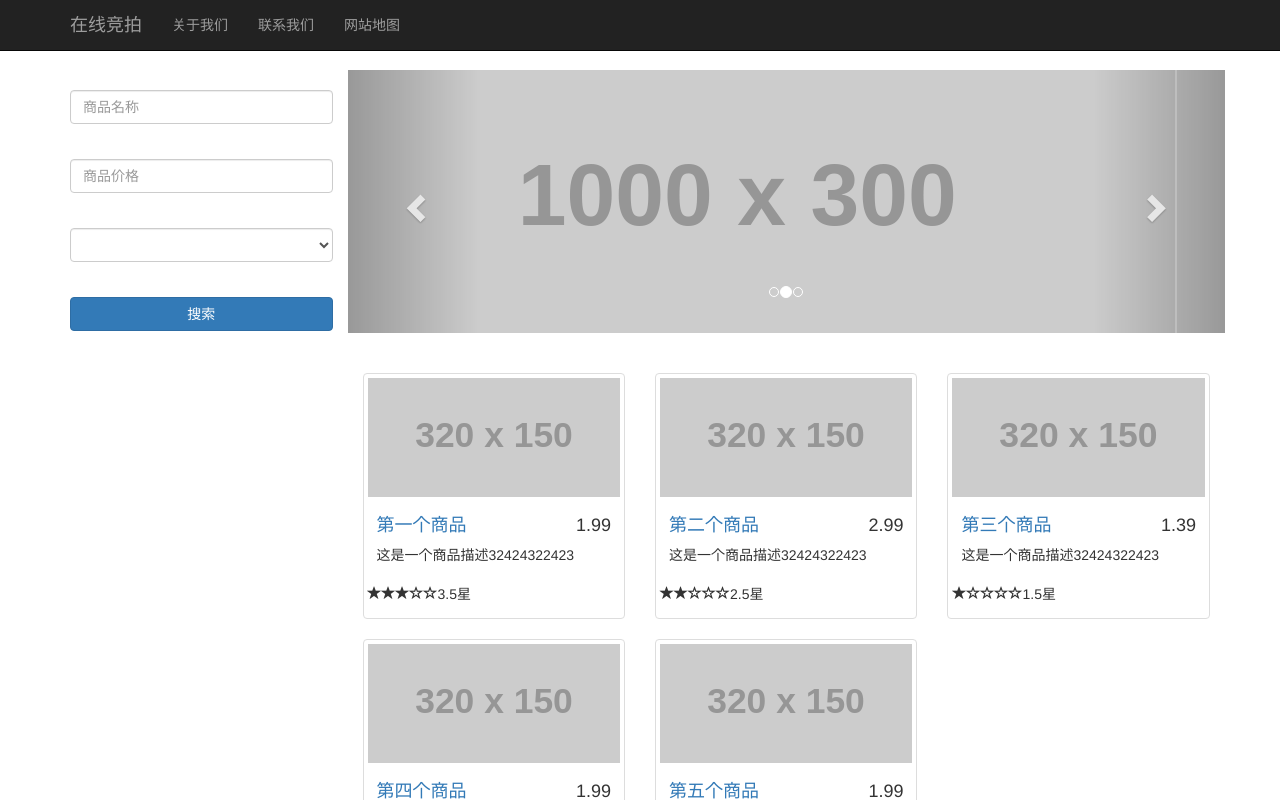
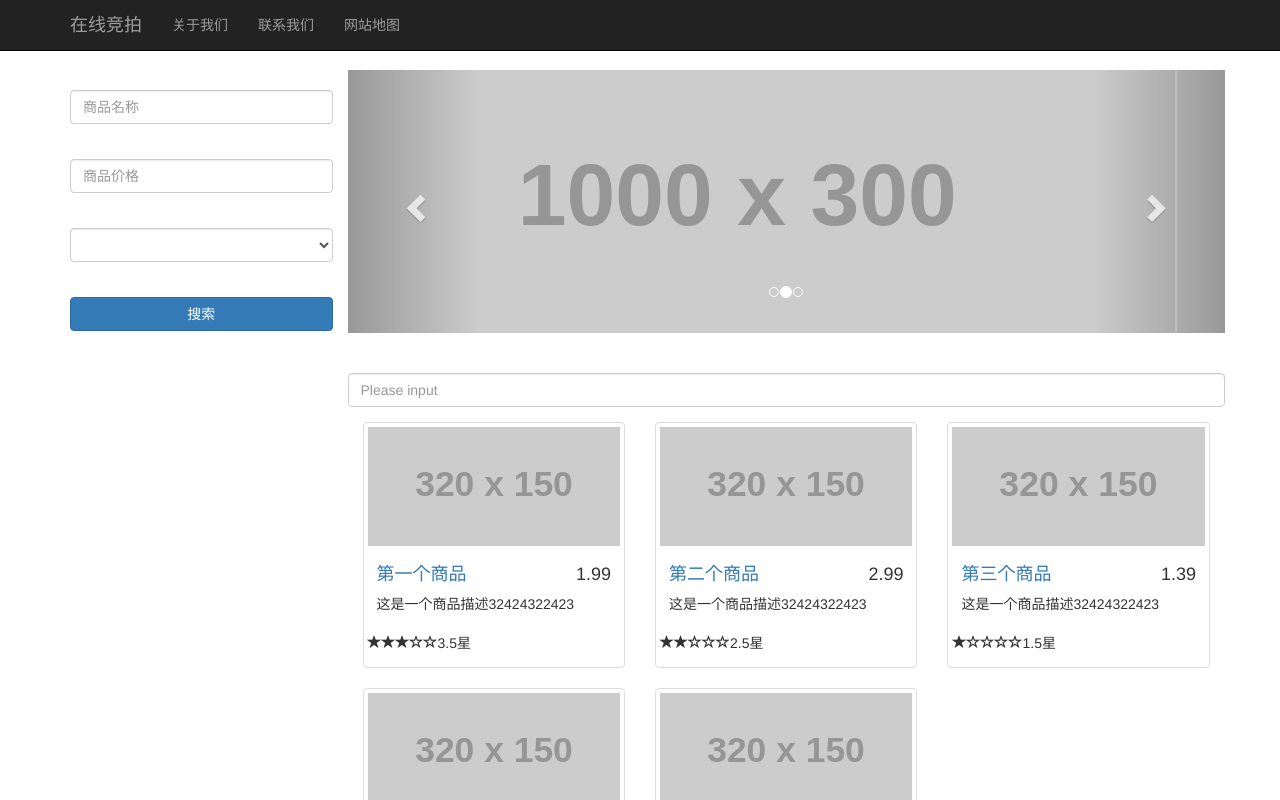
Before and after one commit to eriollee/AngularDemo, an Angular app: page / in a window 1280 px wide. Shown: the top 800 px of the page. Built offline with nearby package versions, Linux system fonts and the light colour scheme.

Commit message:
添加管道 响应式编程

```diff
--- /dev/null
+++ b/src/app/pipe/filter.pipe.ts
@@ -0,0 +1,19 @@
+import { Pipe, PipeTransform } from '@angular/core';
+
+@Pipe({
+  name: 'filter'
+})
+export class FilterPipe implements PipeTransform {
+
+  transform(list: any[], filterField: string,keyword:string): any {
+  	if(!filterField || !keyword){
+    return list;
+    }
+
+    return list.filter(item =>{
+    	let fieldValue = item[filterField];
+    	return fieldValue.indexOf(keyword) >= 0;
+    });
+  }
+
+}
--- a/src/app/product/product.component.html
+++ b/src/app/product/product.component.html
@@ -1,4 +1,12 @@
-<div *ngFor="let product of products" class="col-md-4 col-md-4 col-md-4">
+<div class="row">
+	<div class="col-sm-12">
+		<div class="form-group">
+			<input type="text" class="form-control" placeholder="Please input"
+			[formControl]='titleFilter'>
+		</div>
+	</div>
+</div>
+<div *ngFor="let product of products| filter :'title':keyword" class="col-md-4 col-md-4 col-md-4">
 	<div class="thumbnail">
 		<img [src]="imgUrl" alt="">
 		<div class="caption">
--- a/src/app/product/product.component.ts
+++ b/src/app/product/product.component.ts
@@ -1,5 +1,8 @@
 import { Component, OnInit } from '@angular/core';
 import { ProductService,Product } from '../share/product.service';
+import { FormControl} from '@angular/forms';
+import 'rxjs/Rx'
+
 @Component({
   selector: 'app-product',
   templateUrl: './product.component.html',
@@ -9,7 +12,17 @@
   private products:Product[];
   private imgUrl = 'http://placehold.it/320x150';
 
-  constructor(private productSerice:ProductService) { }
+  private keyword:string;
+
+  private titleFilter:FormControl = new FormControl();
+
+  constructor(private productSerice:ProductService) {
+    this.titleFilter.valueChanges
+      .debounceTime(500)
+      .subscribe(
+      value =>this.keyword = value
+    )
+  }
 
   ngOnInit() {
     this.products = this.productSerice.getProducts();
```
Also changed, not shown: src/app/app.module.ts (+6 -3 lines), 1 other file (tests, documents, lock files or other folders).
